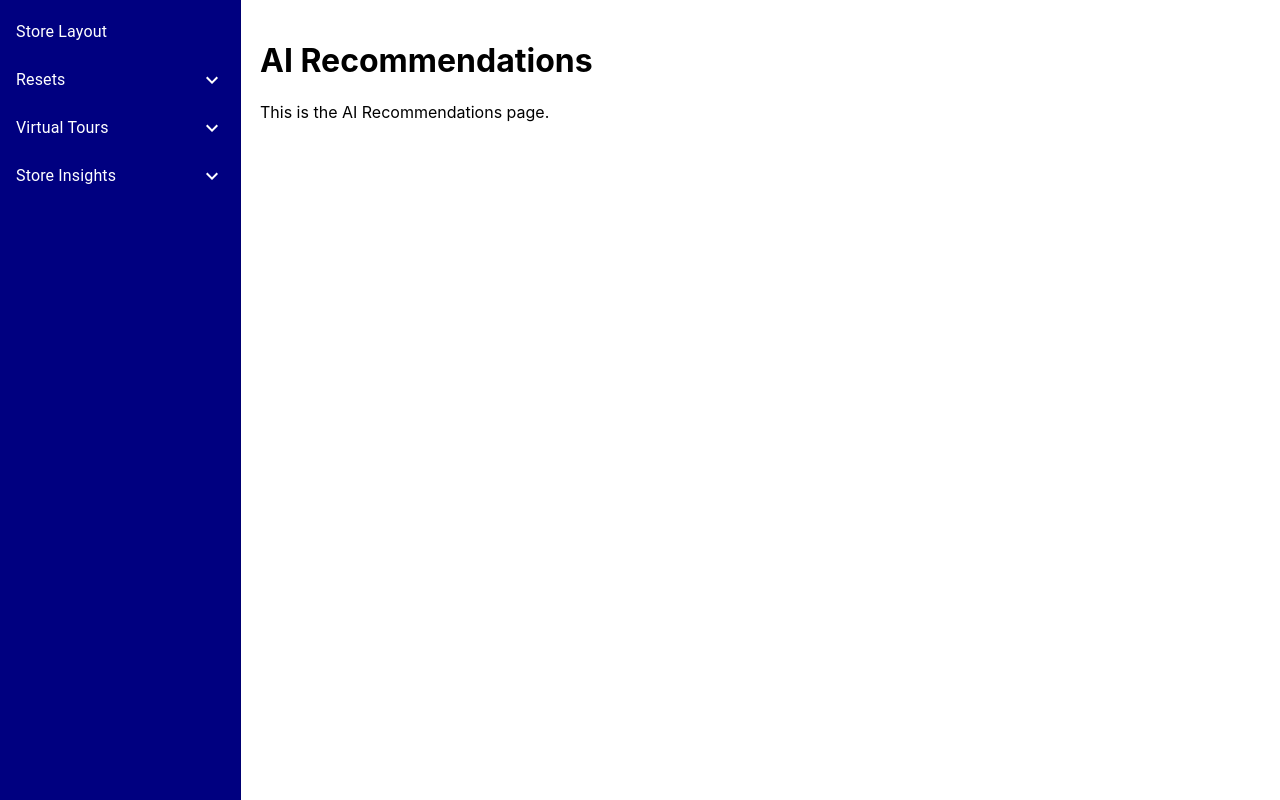
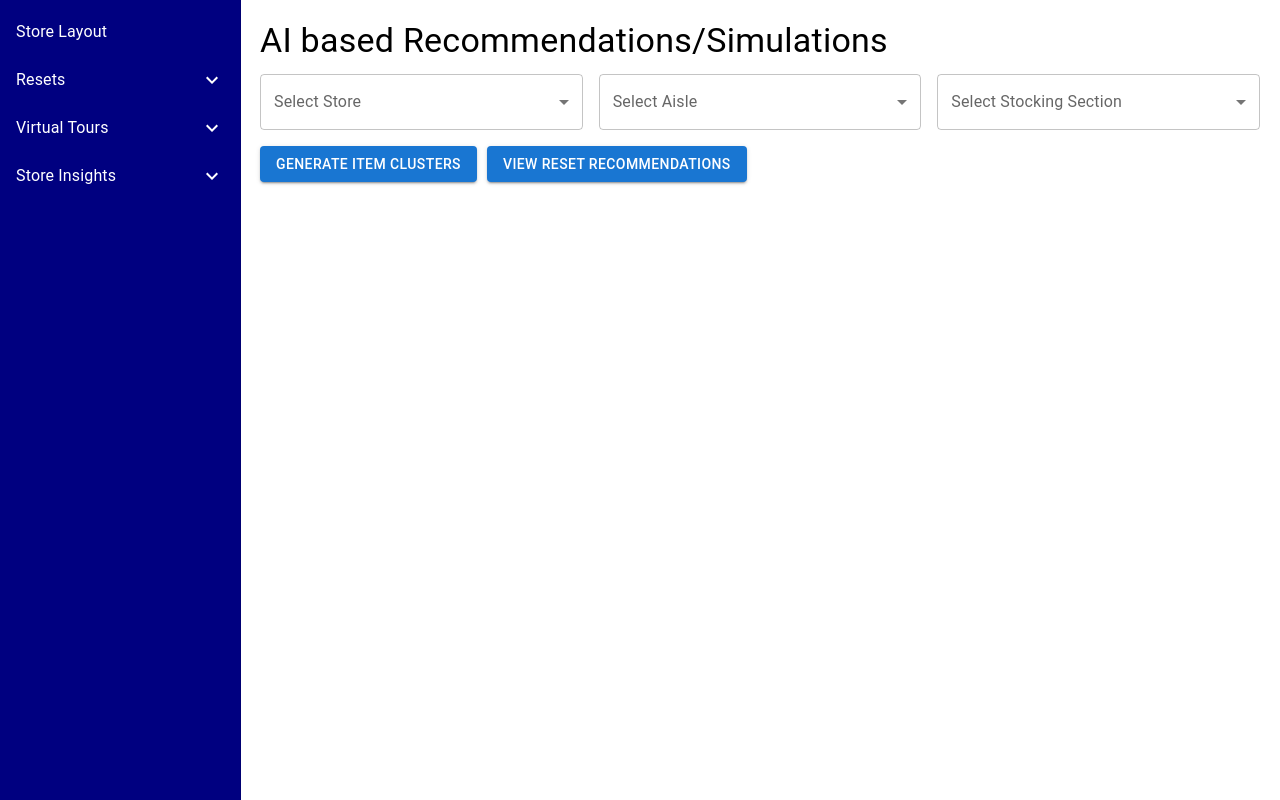
Before and after one commit to suren2k17/store-layout-app, a React (Create React App) app: page /ai-recommendations in a window 1280 px wide. Built offline with nearby package versions, Linux system fonts and the light colour scheme.

Commit message:
Adding MI model recommendations

```diff
--- a/src/AIRecommendations.js
+++ b/src/AIRecommendations.js
@@ -1,11 +1,160 @@
-import React from 'react';
+import React, { useState, useEffect } from "react";
+import {
+    FormControl,
+    InputLabel,
+    Select,
+    MenuItem,
+    Button,
+    Grid,
+    Typography,
+    Modal,
+  Backdrop,
+  Fade,
+  Paper,
+  Table,
+  TableBody,
+  TableCell,
+  TableContainer,
+  TableHead,
+  TableRow
+  } from "@mui/material";
+  import Recommendations from './Recommendations';
+
+  import clusteringImage from './images/aisle_clustering_plot.png';
 
 function AIRecommendations() {
+  // State variables to store the selected values
+  const [selectedStore, setSelectedStore] = useState("");
+  const [selectedAisle, setSelectedAisle] = useState("");
+  const [selectedStockingSection, setSelectedStockingSection] = useState("");
+  const [storeStockingData, setStoreStockingData] = useState([]);
+  const [storeNumbers, setStoreNumbers] = useState([]); // Corrected variable name
+  const [aisles, setAisles] = useState([]);
+  const [stockingSections, setStockingSections] = useState([]);
+  const [showImage, setShowImage] = useState(false);
+
+  // Fetch the JSON data when the component mounts
+  useEffect(() => {
+    fetch("/Store_Stocking_Data.json")
+      .then((response) => {
+        if (!response.ok) {
+          throw new Error("Network response was not ok");
+        }
+        return response.json();
+      })
+      .then((data) => {
+        setStoreStockingData(data);
+        // Extract store numbers, aisles, and stocking sections from the JSON
+        const storeNumbers = [data.storeNbr];
+        const aisleNumbers = data.aisles.map((aisle) => aisle.aisleNumber);
+        const stockingSections = data.aisles.map(
+          (aisle) => aisle.stockingSection
+        );
+
+        setStoreNumbers(storeNumbers);
+        setAisles(aisleNumbers);
+        setStockingSections(stockingSections);
+      })
+      .catch((error) => console.error("Error fetching data:", error));
+  }, []);
+
+  const [showRecommendations, setShowRecommendations] = useState(false);
+
+  // Function to toggle showing/hiding Recommendations
+  const toggleRecommendations = () => {
+    setShowImage(false);
+    setShowRecommendations(!showRecommendations);
+
+  };
+
+  // Function to toggle showing/hiding Recommendations
+  const toggleImages = () => {
+    setShowRecommendations(false);
+    setShowImage(!showImage)
+  };
+
+
   return (
     <div>
-      <h1>AI Recommendations</h1>
-      <p>This is the AI Recommendations page.</p>
-      {/* Add more content and functionality as needed */}
+       <Typography variant="h4" gutterBottom>
+      AI based Recommendations/Simulations
+       </Typography>
+<Grid container spacing={2}> {/* Wrap the content in a Grid container */}
+      <Grid item xs={12} sm={4}> {/* Use responsive sizing */}
+        <FormControl fullWidth>
+          <InputLabel>Select Store</InputLabel>
+          <Select
+            value={selectedStore}
+            onChange={(event) => setSelectedStore(event.target.value)}
+          >
+            {storeNumbers.map((store) => (
+              <MenuItem key={store} value={store}>
+                {store}
+              </MenuItem>
+            ))}
+          </Select>
+        </FormControl>
+      </Grid>
+      <Grid item xs={12} sm={4}> {/* Use responsive sizing */}
+        <FormControl fullWidth>
+          <InputLabel>Select Aisle</InputLabel>
+          <Select
+            value={selectedAisle}
+            onChange={(event) => setSelectedAisle(event.target.value)}
+          >
+            {aisles.map((aisle) => (
+              <MenuItem key={aisle} value={aisle}>
+                {aisle}
+              </MenuItem>
+            ))}
+          </Select>
+        </FormControl>
+      </Grid>
+      <Grid item xs={12} sm={4}> {/* Use responsive sizing */}
+        <FormControl fullWidth>
+          <InputLabel>Select Stocking Section</InputLabel>
+          <Select
+            value={selectedStockingSection}
+            onChange={(event) =>
+              setSelectedStockingSection(event.target.value)
+            }
+          >
+            {stockingSections.map((section) => (
+              <MenuItem key={section} value={section}>
+                {section}
+              </MenuItem>
+            ))}
+          </Select>
+        </FormControl>
+      </Grid>
+
+      <Grid item xs={12}>
+        <Button variant="contained" color="primary" style={{ marginRight: '10px' }} onClick={toggleImages}>
+          Generate Item Clusters
+        </Button>
+        <Button variant="contained" color="primary" onClick={toggleRecommendations}>
+
+          {showRecommendations ? 'View Reset Recommendations' : 'View Reset Recommendations'}
+        </Button>
+      </Grid>
+
+    </Grid>
+   {/* Content for AIRecommendations */}
+
+      {/* Render Recommendations component at the bottom of the page */}
+      {showRecommendations && (
+        <div>
+          <Typography variant="h6" align="center">
+
+          </Typography>
+          <Recommendations />
+        </div>
+      )}
+       {showImage && (
+        <div>
+          <img src={clusteringImage} alt="Aisle Clustering Plot" />
+        </div>
+      )}
     </div>
   );
 }
--- /dev/null
+++ b/src/Recommendations.js
@@ -0,0 +1,71 @@
+import React, { useEffect, useState } from 'react';
+import {
+  Table,
+  TableBody,
+  TableCell,
+  TableContainer,
+  TableHead,
+  TableRow,
+  Paper,
+} from '@mui/material';
+
+const Recommendations = () => {
+  const [recommendationsData, setRecommendationsData] = useState(null);
+
+  useEffect(() => {
+    // Fetch and parse the recommendations.json file from the public folder
+    const fetchData = async () => {
+      try {
+        const response = await fetch('/recommendations.json'); // Assuming your JSON file is in the public folder
+        if (!response.ok) {
+          throw new Error('Failed to fetch data');
+        }
+        const jsonData = await response.json();
+        setRecommendationsData(jsonData);
+      } catch (error) {
+        console.error('Error loading data:', error);
+      }
+    };
+
+    fetchData();
+  }, []);
+
+  if (!recommendationsData) {
+    // Data is still loading
+    return <div>Loading...</div>;
+  }
+
+  return (
+    <TableContainer component={Paper}>
+      <Table>
+        <TableHead>
+          <TableRow>
+            <TableCell>Stocking Section</TableCell>
+            <TableCell>Current Aisle</TableCell>
+            <TableCell>Recommended Aisle</TableCell>
+          </TableRow>
+        </TableHead>
+        <TableBody>
+          {recommendationsData.recommendations.map((recommendation, index) => (
+            <TableRow key={index}>
+              <TableCell>{recommendation.stockingSection}</TableCell>
+              <TableCell>{recommendation.currentAisle}</TableCell>
+              <TableCell
+                style={{
+                  backgroundColor:
+                  parseInt(recommendation.currentAisle.slice(1),10) > parseInt(recommendation.recommendedAisle.slice(1),10)
+                      ? 'darkgreen'
+                      : 'darkred',
+                  color: 'white',
+                }}
+              >
+                {recommendation.recommendedAisle}
+              </TableCell>
+            </TableRow>
+          ))}
+        </TableBody>
+      </Table>
+    </TableContainer>
+  );
+};
+export default Recommendations;
--- a/src/StoreLayout.js
+++ b/src/StoreLayout.js
@@ -5,6 +5,9 @@ import Dialog from '@mui/material/Dialog';
 import DialogContent from '@mui/material/DialogContent';
 import DialogTitle from '@mui/material/DialogTitle';
 import {
+    InputLabel,
+    Select,
+    Typography,
     TableContainer,
     Table,
     TableHead,
@@ -81,6 +84,9 @@ function StoreLayout() {
 
   return (
     <div style={{ height: "100vh", width: '100%' }}>
+        <Typography variant="h4" gutterBottom>
+      Store Number: 4926
+       </Typography>
       <DataGrid rows={storeData} columns={columns} pageSize={10}
        />
       <Dialog open={showItemDetails} onClose={() => setShowItemDetails(false)}
```
Also changed, not shown: public/recommendations.json (added, +50 -0 lines), public/Store_Stocking_Data.json, public/aisle_clustering_plot.png (added), src/images/aisle_clustering_plot.png (added).
